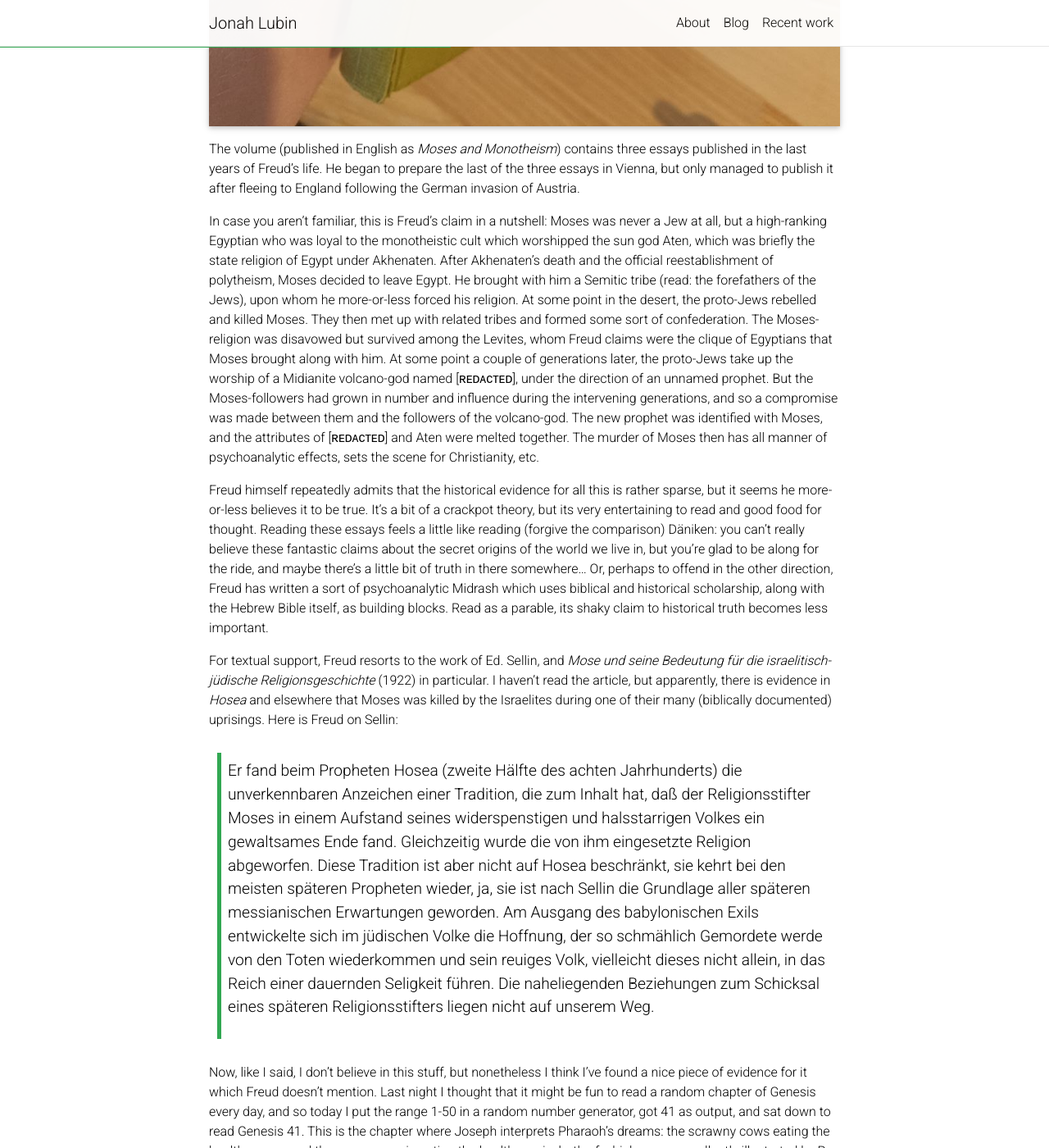
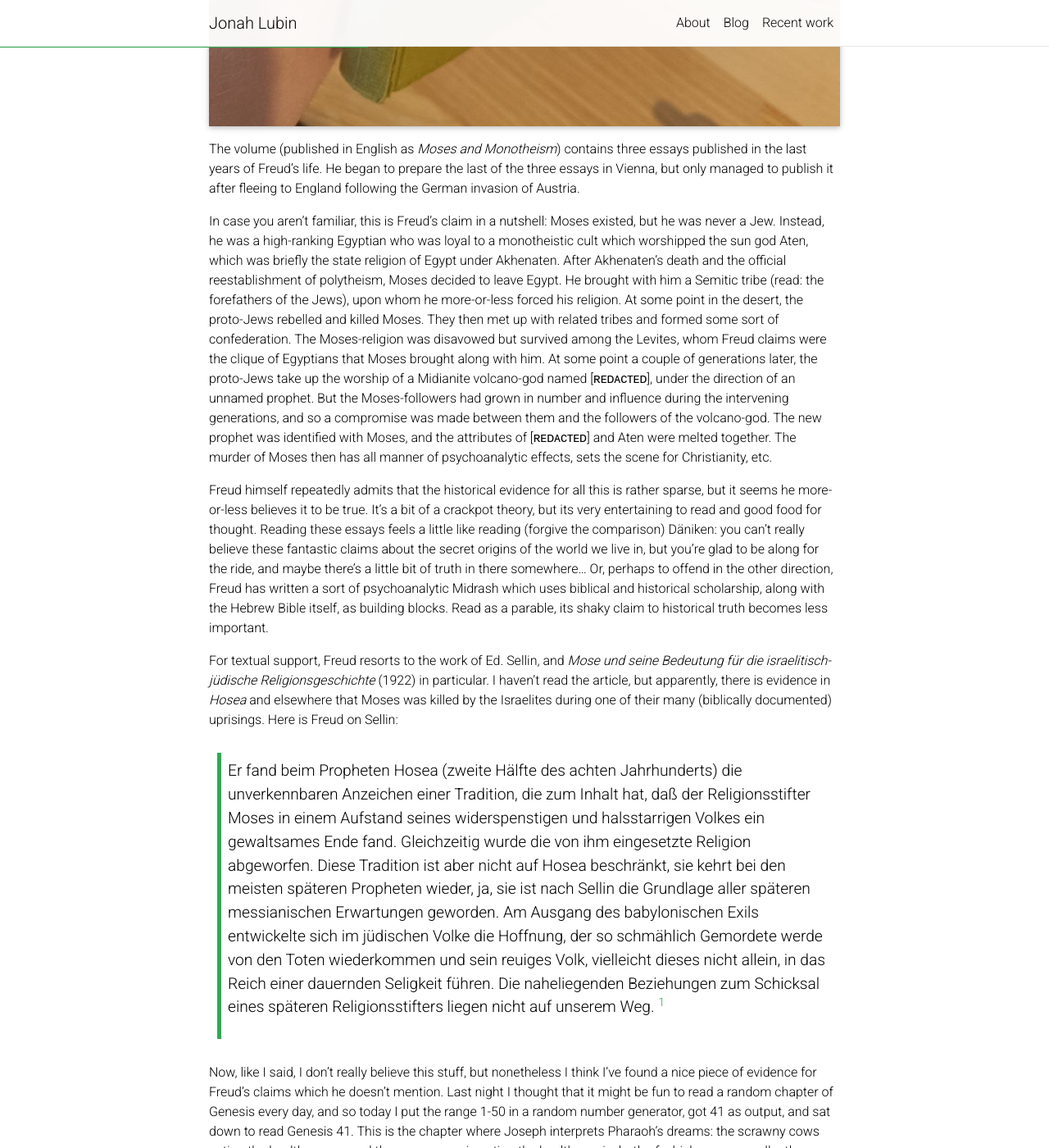
Before and after one commit to sreyfe/personal_site, a Jekyll site: the page built from _posts/2024-07-17-freud-genesis-41.md, in a window 1280 px wide and 1400 px high, scrolled down 1152 px. Shown: the whole window at 82% size. Built offline with Jekyll 4.4.1, drawn with Linux system fonts in a browser that asks for light colours; comment, search, counter and statistics services are not loaded; a style sheet for code colours, icons or effects is not loaded; some of the changed text lies outside the part shown.

Commit message:
further further freud edits

```diff
--- a/_posts/2024-07-17-freud-genesis-41.md
+++ b/_posts/2024-07-17-freud-genesis-41.md
@@ -13,8 +13,8 @@
 years of Freud's life. He began to prepare the last of the three essays in Vienna, but only managed
 to publish it after fleeing to England following the German invasion of Austria.
 
-In case you aren't familiar, this is Freud's claim in a nutshell: Moses was never
-a Jew at all, but a high-ranking Egyptian who was loyal to the monotheistic cult which
+In case you aren't familiar, this is Freud's claim in a nutshell: Moses existed, but he was never
+a Jew. Instead, he was a high-ranking Egyptian who was loyal to a monotheistic cult which
 worshipped the sun god Aten, which was briefly the state religion of Egypt under
 Akhenaten. After Akhenaten's death and the official reestablishment of polytheism, Moses
 decided to leave Egypt. He brought with him a Semitic tribe
@@ -47,10 +47,10 @@
 was killed by the Israelites during one of their many (biblically documented) uprisings.
 Here is Freud on Sellin:
 
->Er fand beim Propheten Hosea (zweite Hälfte des achten Jahrhunderts) die unverkennbaren Anzeichen einer Tradition, die zum Inhalt hat, daß der Religionsstifter Moses in einem Aufstand seines widerspenstigen und halsstarrigen Volkes ein gewaltsames Ende fand. Gleichzeitig wurde die von ihm eingesetzte Religion abgeworfen. Diese Tradition ist aber nicht auf Hosea beschränkt, sie kehrt bei den meisten späteren Propheten wieder, ja, sie ist nach Sellin die Grundlage aller späteren messianischen Erwartungen geworden. Am Ausgang des babylonischen Exils entwickelte sich im jüdischen Volke die Hoffnung, der so schmählich Gemordete werde von den Toten wiederkommen und sein reuiges Volk, vielleicht dieses nicht allein, in das Reich einer dauernden Seligkeit führen. Die naheliegenden Beziehungen zum Schicksal eines späteren Religionsstifters liegen nicht auf unserem Weg.
+>Er fand beim Propheten Hosea (zweite Hälfte des achten Jahrhunderts) die unverkennbaren Anzeichen einer Tradition, die zum Inhalt hat, daß der Religionsstifter Moses in einem Aufstand seines widerspenstigen und halsstarrigen Volkes ein gewaltsames Ende fand. Gleichzeitig wurde die von ihm eingesetzte Religion abgeworfen. Diese Tradition ist aber nicht auf Hosea beschränkt, sie kehrt bei den meisten späteren Propheten wieder, ja, sie ist nach Sellin die Grundlage aller späteren messianischen Erwartungen geworden. Am Ausgang des babylonischen Exils entwickelte sich im jüdischen Volke die Hoffnung, der so schmählich Gemordete werde von den Toten wiederkommen und sein reuiges Volk, vielleicht dieses nicht allein, in das Reich einer dauernden Seligkeit führen. Die naheliegenden Beziehungen zum Schicksal eines späteren Religionsstifters liegen nicht auf unserem Weg. [^1]
 
-Now, like I said, I don't believe in this stuff, but nonetheless I think I've found
-a nice piece of evidence for it which Freud doesn't mention. Last night I thought that
+Now, like I said, I don't really believe this stuff, but nonetheless I think I've found
+a nice piece of evidence for Freud's claims which he doesn't mention. Last night I thought that
 it might be fun to read a random chapter of Genesis every day, and so today I put
 the range 1-50 in a random number generator, got 41 as output, and sat down to
 read Genesis 41. This is the chapter where Joseph interprets Pharaoh's dreams:
@@ -73,6 +73,14 @@
 very strange that Freud left this out. I wonder if he knew of this chapter
 and, if so, what he thought of it...
 
+Before I go, there's a passage in the second essay that's particularly cool:
 
+>Es ist gewiß, daß recht verschiedene Elemente zum Aufbau des jüdischen Volkes zusammengetreten sind, aber den größten Unterschied unter diesen Stämmen muß es gemacht haben, ob sie den Aufenthalt in Ägypten, und was darauf folgte, miterlebt hatten oder nicht. Mit Rücksicht auf diesen Punkt kann man sagen, die Nation sei aus der Vereinigung von zwei Bestandteilen hervorgegangen, und dieser Tatsache entsprach es, daß sie auch nach einer kurzen Periode politischer Einheit in zwei Stücke, das Reich Israel und das Reich Juda, auseinanderbrach. Die Geschichte liebt solche Wiederherstellungen, in denen spätere Verschmelzungen rückgängig gemacht werden und frühere Trennungen wieder hervortreten. Das eindrucksvollste Beispiel dieser Art schuf bekanntlich die Reformation, als sie die Grenzlinie zwischen dem einst römisch gewesenen und dem unabhängig gebliebenen Germanien nach einem Intervall von mehr als einem Jahrtausend wieder zum Vorschein brachte. [^3]
 
-[^1]:Hebrew: וַיִּקְרָ֨א פַרְעֹ֣ה שֵׁם־יוֹסֵף֮ צָֽפְנַ֣ת פַּעְנֵ֒חַ֒ וַיִּתֶּן־ל֣וֹ אֶת־אָֽסְנַ֗ת בַּת־פּ֥וֹטִי פֶ֛רַע כֹּהֵ֥ן אֹ֖ן לְאִשָּׁ֑ה וַיֵּצֵ֥א יוֹסֵ֖ף עַל־אֶ֥רֶץ מִצְרָֽיִם׃
+Isn't that nice? Pieces of the broken vessel, fitted together and painted over
+— but the crack is still there, just below the surface, waiting for just a
+little more pressure...
+
+[^1]: Sigmund Freud, *Mann Moses*, Bibliothek Suhrkamp 131 (Berlin: Suhrkamp Verlag, 1970), 46-47.
+[^2]: Hebrew: וַיִּקְרָ֨א פַרְעֹ֣ה שֵׁם־יוֹסֵף֮ צָֽפְנַ֣ת פַּעְנֵ֒חַ֒ וַיִּתֶּן־ל֣וֹ אֶת־אָֽסְנַ֗ת בַּת־פּ֥וֹטִי פֶ֛רַע כֹּהֵ֥ן אֹ֖ן לְאִשָּׁ֑ה וַיֵּצֵ֥א יוֹסֵ֖ף עַל־אֶ֥רֶץ מִצְרָֽיִם׃
+[^3]: Freud, *Mann Moses*, 48
```
Also changed, not shown: other parts of _posts/2024-07-17-freud-genesis-41.md (+1 -1 lines).
